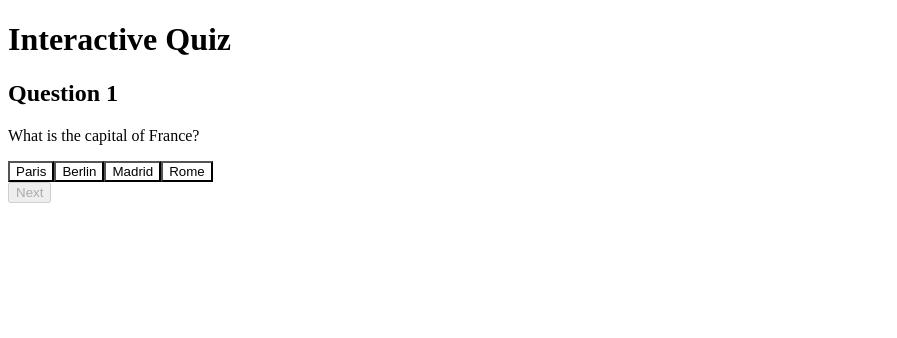
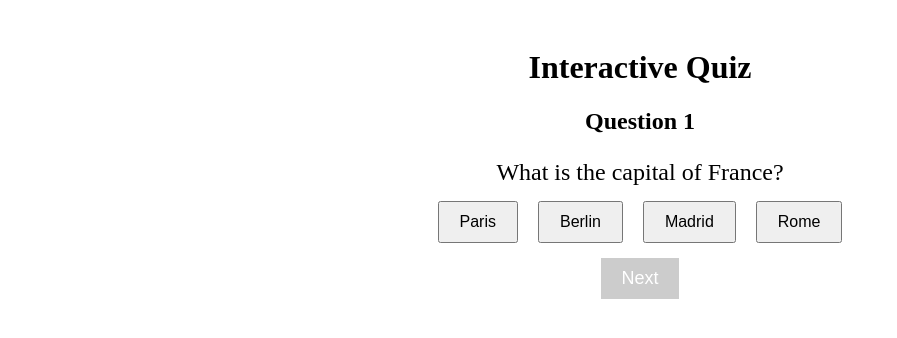
Before and after one commit to epiglotis/QuizApp-NextJS, a Next.js app: page /quiz in a window 1280 px wide. Shown: the top 338 px of the page, without its empty margins (0-897 px from the left). Built offline with nearby package versions, Linux system fonts and the light colour scheme.

Commit message:
Quiz Styles Integrated

```diff
--- a/pages/quiz.tsx
+++ b/pages/quiz.tsx
@@ -1,4 +1,5 @@
 import React, { useState } from 'react';
+import styles from '../styles/quiz.module.scss';
 
 const QuizPage: React.FC = () => {
   const [currentQuestion, setCurrentQuestion] = useState(0);
@@ -81,27 +82,32 @@ const QuizPage: React.FC = () => {
   ];
 
   return (
-    <div>
+    <div className={styles['quiz-container']}>
       <h1>Interactive Quiz</h1>
       {currentQuestion < questions.length ? (
         <div>
-          <h2>Question {currentQuestion + 1} </h2>
-          <p>{questions[currentQuestion].question}</p>
-          <div>
+          <h2 className={styles['question']}>Question {currentQuestion + 1}</h2>
+          <p className={styles['question']}>
+            {questions[currentQuestion].question}
+          </p>
+          <div className={styles['options']}>
             {questions[currentQuestion].options.map((option, index) => (
               <button
                 key={index}
                 onClick={() => handleOptionSelect(option)}
-                style={{
-                  backgroundColor:
-                    selectedOption === option ? 'lightblue' : 'white',
-                }}
+                className={`${styles['option']} ${
+                  selectedOption === option ? styles['selected'] : ''
+                }`}
               >
                 {option}
               </button>
             ))}
           </div>
-          <button onClick={handleNextQuestion} disabled={!selectedOption}>
+          <button
+            onClick={handleNextQuestion}
+            disabled={!selectedOption}
+            className={styles['next-button']}
+          >
             Next
           </button>
         </div>
--- /dev/null
+++ b/styles/quiz.module.scss
@@ -0,0 +1,50 @@
+// styles/quiz.module.scss
+
+.quiz-container {
+    max-width: 800px;
+    margin: 0 auto;
+    padding: 20px;
+    text-align: center;
+  }
+
+  .question {
+    font-size: 24px;
+    margin-bottom: 10px;
+  }
+
+  .options {
+    display: flex;
+    justify-content: center; // Center the options horizontally
+    flex-wrap: wrap; // Allow options to wrap to the next line
+    gap: 10px; // Add spacing between options
+
+    button {
+      margin: 5px;
+      padding: 10px 20px;
+      font-size: 16px;
+      cursor: pointer;
+
+      &:hover {
+        background-color: lightblue;
+      }
+
+      &.selected {
+        background-color: lightblue;
+      }
+    }
+  }
+
+  .next-button {
+    margin-top: 10px;
+    font-size: 18px;
+    padding: 10px 20px;
+    background-color: #007bff;
+    color: white;
+    border: none;
+    cursor: pointer;
+
+    &:disabled {
+      background-color: #ccc;
+      cursor: not-allowed;
+    }
+  }
```
